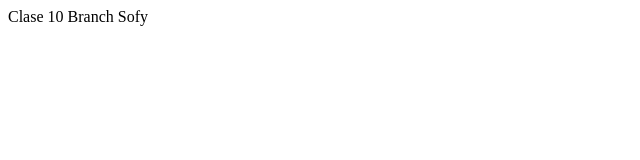
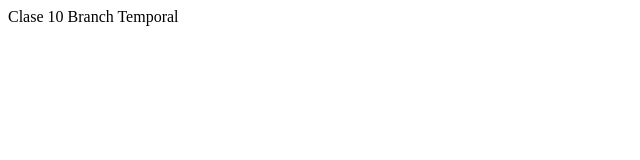
Before and after one commit to sofylopez/comision-37265, a plain HTML site: page index.html in a window 1280 px wide. Shown: the full height of the page, 0-640 px from the left. Drawn offline with Linux system fonts and the light colour scheme.

Commit message:
change temporal

```diff
--- a/index.html
+++ b/index.html
@@ -6,6 +6,6 @@
 	<meta name="viewport" content="width=device-width, initial-scale=1">
 </head>
 <body>
-	<div>Clase 10 Branch Sofy</div>
+	<div>Clase 10 Branch Temporal</div>
 </body>
 </html>
```
